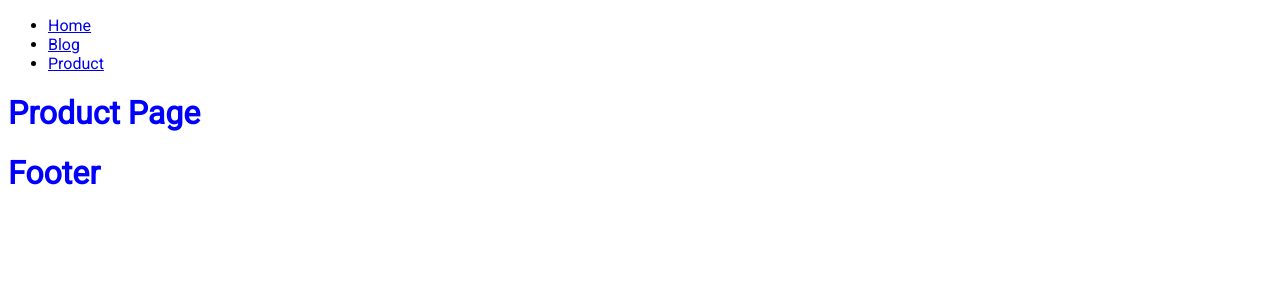
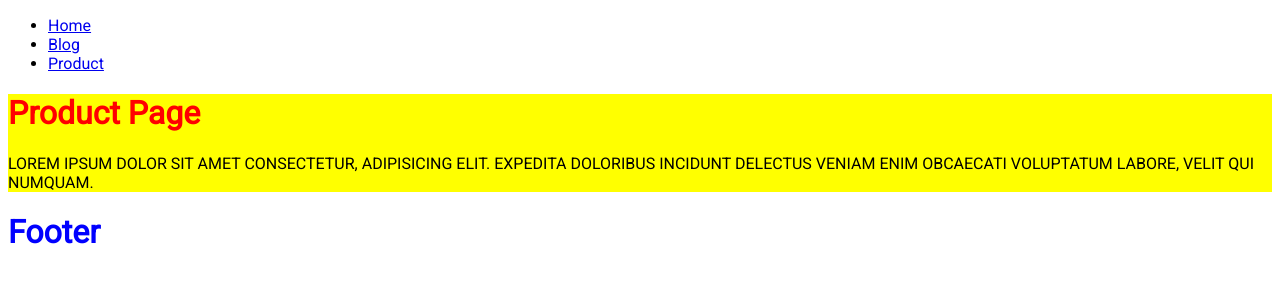
Before and after one commit to rne1223/gatsby_tut, a Gatsby site: page /product in a window 1280 px wide. Built offline with nearby package versions, Linux system fonts and the light colour scheme; Gatsby itself is replaced by a stand-in of ours.

Commit message:
Added some css modules

```diff
--- /dev/null
+++ b/src/components/blog.module.css
@@ -0,0 +1,11 @@
+.page{
+    background-color: yellow;
+}
+
+.page h1{
+    color: red;
+}
+
+.text {
+    text-transform: uppercase;
+}
--- /dev/null
+++ b/src/components/products.module.css
@@ -0,0 +1,11 @@
+.page{
+    background-color: yellow;
+}
+
+.page h1{
+    color: red;
+}
+
+.text {
+    text-transform: uppercase;
+}
--- a/src/pages/product.js
+++ b/src/pages/product.js
@@ -1,11 +1,19 @@
-import React, { Component } from 'react'
-import Layout from '../components/layout'
+import React, { Component } from "react"
+import Layout from "../components/layout"
+import styles from "../components/products.module.css"
 
 export default class product extends Component {
   render() {
     return (
       <Layout>
+        <div className={styles.page}>
           <h1> Product Page</h1>
+          <p className={styles.text}>
+            Lorem ipsum dolor sit amet consectetur, adipisicing elit. Expedita
+            doloribus incidunt delectus veniam enim obcaecati voluptatum labore,
+            velit qui numquam.
+          </p>
+        </div>
       </Layout>
     )
   }
```
Also changed, not shown: src/pages/blog.js (+11 -4 lines). Lines whose indentation alone changed are shown as unchanged.
